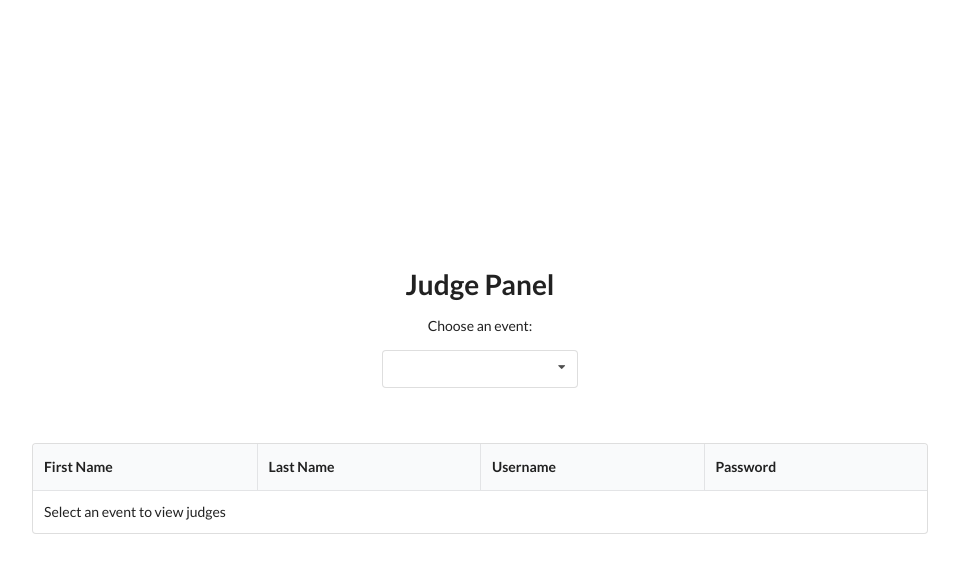
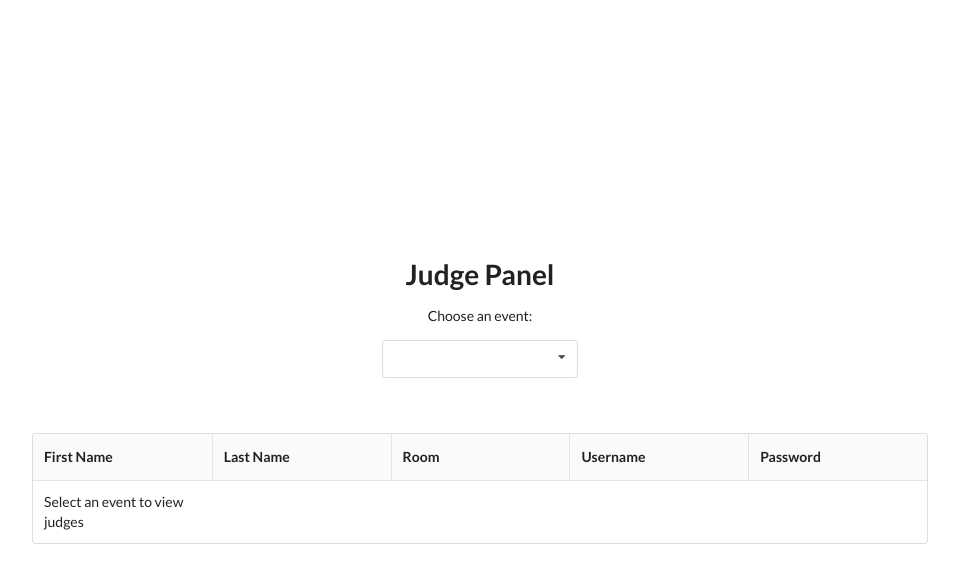
Before and after one commit to DominikM/acdecgrader, a Django app: page /judges/ in a window 1280 px wide. Shown: the top 583 px of the page, without its empty margins (160-1119 px from the left). Run offline with Django 3.2, Linux system fonts and the light colour scheme; the visitor is signed in with stand-in values (Sample User, id 1); data that the repository does not hold is empty.

Commit message:
Working judge import csv with room

```diff
--- a/grader/views.py
+++ b/grader/views.py
@@ -398,7 +398,8 @@ def judge_panel_view(request):
                 'first_name': _judge.user.first_name,
                 'last_name': _judge.user.last_name,
                 'username': _judge.user.username,
-                'password': _judge.password
+                'password': _judge.password,
+                'room': _judge.room
             }
 
             judge_dicts.append(judge_dict)
@@ -463,7 +464,8 @@ def judge_edit(request):
 
         if not (request.POST.get('first_name') or
                 request.POST.get('last_name') or
-                request.POST.get('event')):
+                request.POST.get('event') or
+                request.POST.get('room')):
             return JsonResponse({
                 'result': 'fail',
                 'message': 'Must supply an attribute to edit'
@@ -473,6 +475,8 @@ def judge_edit(request):
             judge.user.first_name = request.POST['first_name']
         if request.POST.get('last_name'):
             judge.user.last_name = request.POST['last_name']
+        if request.POST.get('room'):
+            judge.room = request.POST['room']
         if request.POST.get('event'):
             try:
                 new_event = Event.objects.get(id=request.POST['event'])
@@ -517,22 +521,22 @@ def judges_create(request):
 
             password = ''.join(random.choice(string.ascii_uppercase + string.digits) for _ in range(5))
 
-            new_user = User(
+            new_user = User.objects.create_user(
                 username=username,
+                password=password,
                 first_name=first_name,
                 last_name=last_name,
                 email=email
             )
-            new_user.set_password(password)
-            users.append(new_user)
 
-            new_judge = Judge(
+            print(room)
+
+            new_judge = Judge.objects.create(
                 room=room,
                 event=event,
                 user=new_user,
                 password=password
             )
-            judges.append(new_judge)
 
             judges_dicts.append({
                 'id': new_judge.id,
@@ -540,11 +544,9 @@ def judges_create(request):
                 'last_name': last_name,
                 'event_id': event.id,
                 'username': username,
-                'password': password
+                'password': password,
+                'room': room
             })
-
-        User.objects.bulk_create(users)
-        Judge.objects.bulk_create(judges)
 
         return JsonResponse({
             'result': 'success',
@@ -568,6 +570,11 @@ def judge_create(request):
             new_user.last_name = request.POST['last_name']
         else:
             error += 'Must supply a last name. '
+
+        if request.POST.get('room'):
+            new_judge.room = request.POST['room']
+        else:
+            error += 'Must supply a room. '
 
         if request.POST.get('event'):
             try:
@@ -596,7 +603,8 @@ def judge_create(request):
                     'last_name': new_user.last_name,
                     'event_id': new_judge.event.id,
                     'username': new_user.username,
-                    'password': new_judge.password
+                    'password': new_judge.password,
+                    'room': new_judge.room
                 }
             })
 
--- a/static/js/judge_view.js
+++ b/static/js/judge_view.js
@@ -49,11 +49,15 @@ function update_table() {
         var judge_user = document.createElement('td');
         judge_user.innerHTML = cur_judge.username;
 
+        var judge_room = document.createElement('td');
+        judge_room.innerHTML = cur_judge.room;
+
         document.getElementsByTagName('table')[0].className = "ui celled fixed selectable table";
 
         var row = document.createElement('tr');
         row.appendChild(judge_f_name);
         row.appendChild(judge_l_name);
+        row.appendChild(judge_room);
         row.appendChild(judge_user);
         row.appendChild(judge_pass);
 
@@ -96,9 +100,16 @@ function edit_row(judge) {
 
         elements.last_name_input.value = sel_judge.last_name;
 
+        elements.room_input = cells[2]
+            .appendChild(document.createElement('div'))
+            .appendChild(document.createElement('input'));
+
+        elements.room_input.value = sel_judge.room;
+
         var input_divs = selected_row.getElementsByTagName('div');
         input_divs[0].className = 'ui input'; // first name
         input_divs[1].className = 'ui input'; // last name
+        input_divs[2].className = 'ui input'; // room
 
         // now let's add the buttons to the left of the row
 
@@ -137,12 +148,14 @@ function save_judge() {
     var judge = data.judges[state.show_judges[state.selected_judge]];
     var n_first_name = elements.first_name_input.value;
     var n_last_name = elements.last_name_input.value;
+    var n_room = elements.room_input.value;
     $.post(
         data.urls.edit,
         {
             id: judge.id,
             first_name: n_first_name,
             last_name: n_last_name,
+            room: n_room
         },
         function (result) {
             if (result.result == 'fail') {
@@ -150,6 +163,7 @@ function save_judge() {
             } else if (result.result == 'success') {
                 judge.first_name = n_first_name;
                 judge.last_name = n_last_name;
+                judge.room = n_room;
                 unedit_row();
             } else {
                 console.error('Something went wrong that none of us prepared for.');
@@ -181,7 +195,6 @@ function add_judge() {
     if (file_input.value != '') {
         var judges_data = new FormData();
         judges_data.append('event', state.selected_event);
-        console.log(document.getElementById('judge-csv').files[0]);
         judges_data.append('file', document.getElementById('judge-csv').files[0]);
 
         $.ajax({
@@ -190,6 +203,7 @@ function add_judge() {
             data: judges_data,
             success: function (result) {
                 if (result.result == 'success') {
+                    console.log('success');
                     data.judges = data.judges.concat(result.judges);
                     refresh_judges();
                     update_table();
--- a/templates/grader/judge_panel.html
+++ b/templates/grader/judge_panel.html
@@ -27,6 +27,7 @@
                 <tr>
                     <th>First Name</th>
                     <th>Last Name</th>
+                    <th>Room</th>
                     <th>Username</th>
                     <th>Password</th>
                 </tr>
@@ -49,16 +50,18 @@
     </div>
 
     <div id="add-modal" class="ui modal">
-        <div class="header">Add Student(s)</div>
+        <div class="header">Add Judges(s)</div>
         <div class="content">
             <form id="add-judge-form" class="ui form" action="{% url 'judge_create' %}">
-                <label>Name</label>
-                <div class="two fields">
+                <div class="three fields">
                     <div class="field">
                         <input type="text" name="first_name" placeholder="First Name" required>
                     </div>
                     <div class="field">
                         <input type="text" name="last_name" placeholder="Last Name" required>
+                    </div>
+                    <div class="field">
+                        <input type="text" name="room" placeholder="Room" required>
                     </div>
                 </div>
                 <input type="hidden" name="event">
```
